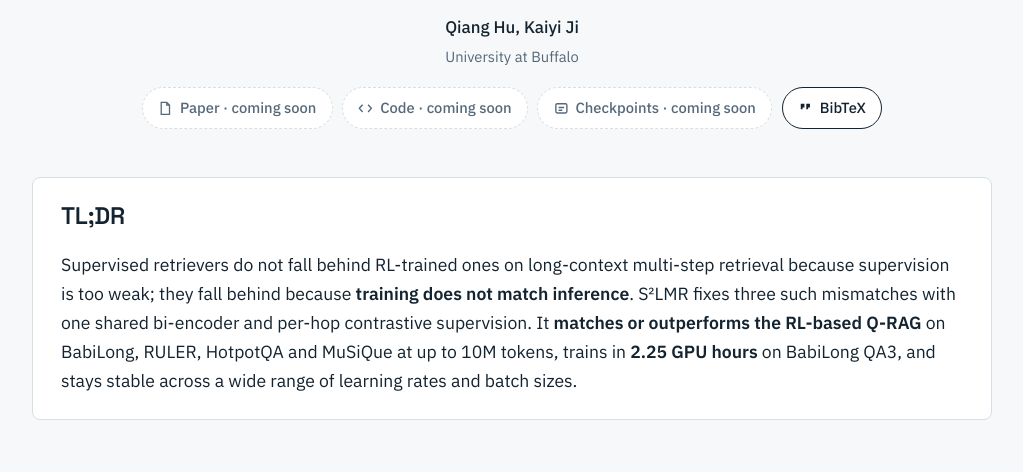
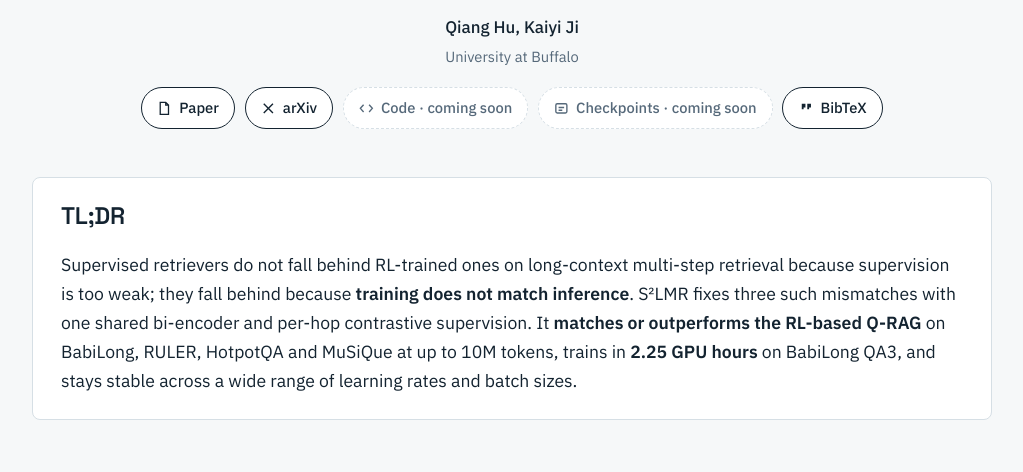
Before and after one commit to Fujump/s2lmr_page, a plain HTML site: page index.html in a window 1280 px wide. Shown: the part 328-800 px from the top of the page, without its empty margins (128-1151 px from the left). Drawn offline with Linux system fonts and the light colour scheme; a web font is replaced by a local one.

Commit message:
Link arXiv paper (2611.28995) and update BibTeX
Co-Authored-By: Claude Opus 5.5 <noreply@anthropic.com>

```diff
--- a/index.html
+++ b/index.html
@@ -263,7 +263,8 @@ footer .wide { display: flex; flex-wrap: wrap; justify-content: space-between; g
       <div class="aff">University at Buffalo</div>
     </div>
     <div class="buttons">
-      <span class="btn soon"><svg viewBox="0 0 16 16" aria-hidden="true"><path fill="none" stroke="currentColor" stroke-width="1.4" d="M3.5 1.5h6l3 3v10h-9zM9.5 1.5v3h3"/></svg>Paper · coming soon</span>
+      <a class="btn" href="https://arxiv.org/pdf/2611.28995" target="_blank" rel="noopener"><svg viewBox="0 0 16 16" aria-hidden="true"><path fill="none" stroke="currentColor" stroke-width="1.4" d="M3.5 1.5h6l3 3v10h-9zM9.5 1.5v3h3"/></svg>Paper</a>
+      <a class="btn" href="https://arxiv.org/abs/2611.28995" target="_blank" rel="noopener"><svg viewBox="0 0 16 16" aria-hidden="true"><path fill="none" stroke="currentColor" stroke-width="1.5" d="M3 3l10 10M13 3 3 13"/></svg>arXiv</a>
       <span class="btn soon"><svg viewBox="0 0 16 16" aria-hidden="true"><path fill="none" stroke="currentColor" stroke-width="1.5" d="M5 4 1.5 8 5 12M11 4l3.5 4L11 12"/></svg>Code · coming soon</span>
       <span class="btn soon"><svg viewBox="0 0 16 16" aria-hidden="true"><rect x="2" y="3" width="12" height="10" rx="1.5" fill="none" stroke="currentColor" stroke-width="1.5"/><path d="M5 7h6M5 10h4" stroke="currentColor" stroke-width="1.5"/></svg>Checkpoints · coming soon</span>
       <a class="btn" href="#citation"><svg viewBox="0 0 16 16" aria-hidden="true"><path fill="currentColor" d="M3 3h4v4H5v2H3zm6 0h4v4h-2v2H9z"/></svg>BibTeX</a>
@@ -624,7 +625,7 @@ footer .wide { display: flex; flex-wrap: wrap; justify-content: space-between; g
       <pre class="bib" id="bib">@article{hu2026s2lmr,
   title   = {{S$^2$LMR}: Supervised Sequential Long-Context Multi-Step Retriever},
   author  = {Hu, Qiang and Ji, Kaiyi},
-  journal = {arXiv preprint},
+  journal = {arXiv preprint arXiv:2611.28995},
   year    = {2026}
 }</pre>
     </div>
```
